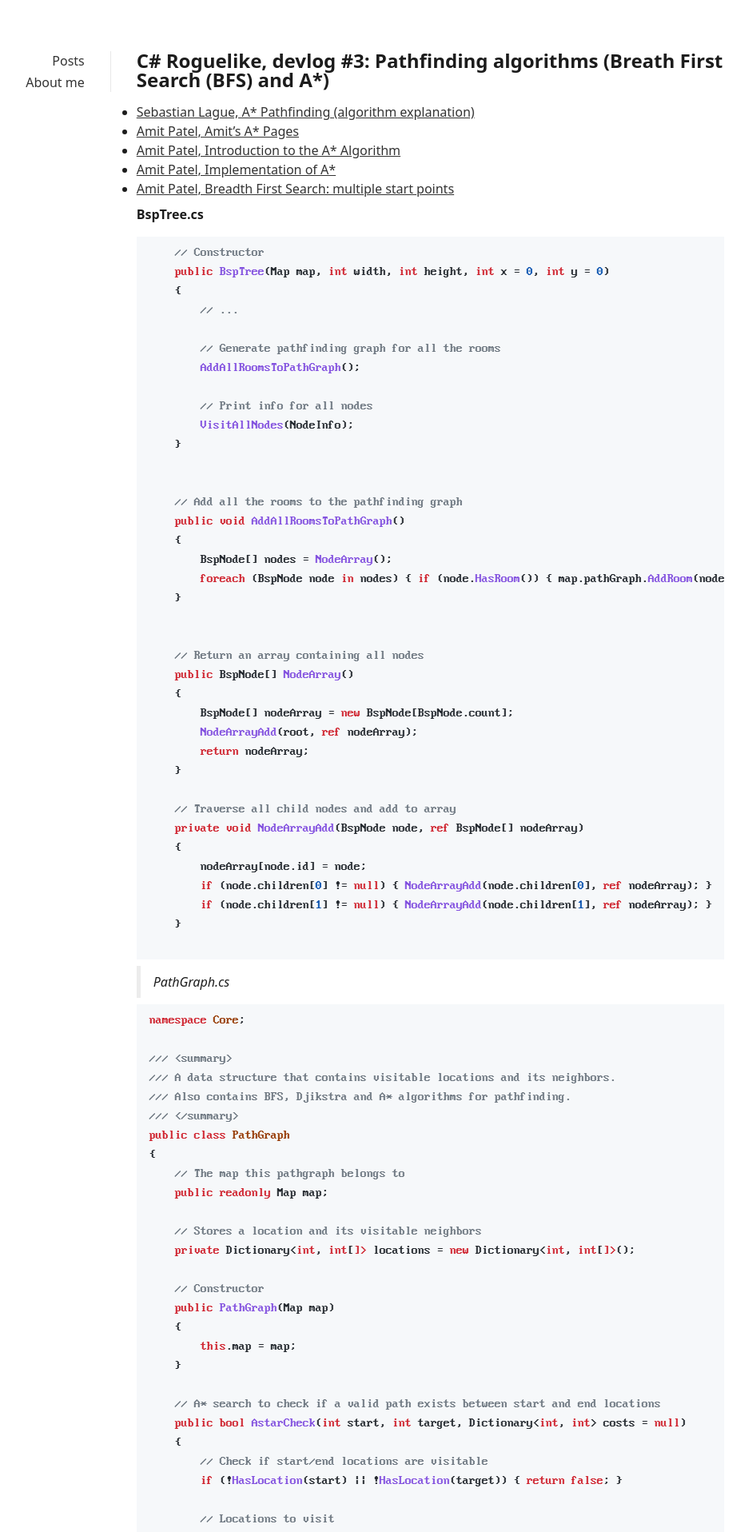
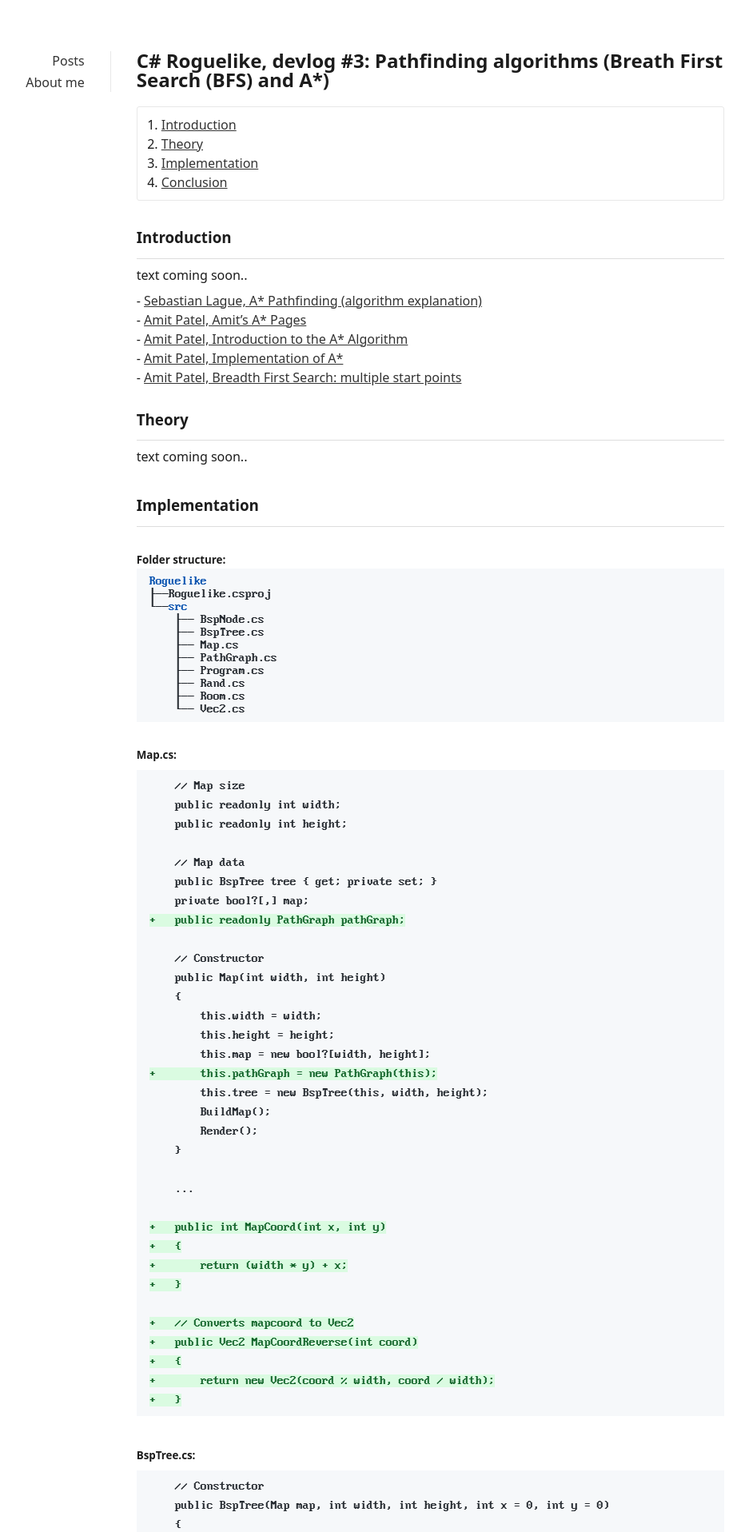
Before and after one commit to casper-borretzen/casper-borretzen.github.io, a Jekyll site: the page built from _posts/2024-06-07-roguelike-devlog3.md, in a window 1280 px wide. Shown: the top 1916 px of the page at 80% size, without its empty margins (182-1119 px from the left). Built offline with Jekyll 4.4.1, drawn with Linux system fonts in a browser that asks for light colours; some of the changed text lies outside the part shown.

Commit message:
working on devlog 3

````diff
--- a/_posts/2024-06-07-roguelike-devlog3.md
+++ b/_posts/2024-06-07-roguelike-devlog3.md
@@ -2,6 +2,11 @@
 layout: post
 title: "C# Roguelike, devlog #3: Pathfinding algorithms (Breath First Search (BFS) and A*)"
 ---
+
+### Introduction
+---
+
+text coming soon..
 
 - [Sebastian Lague, A* Pathfinding (algorithm explanation)](https://youtu.be/-L-WgKMFuhE){:target="_blank"}
 - [Amit Patel, Amit’s A* Pages](http://theory.stanford.edu/~amitp/GameProgramming/){:target="_blank"}
@@ -9,57 +14,137 @@
 - [Amit Patel, Implementation of A*](https://www.redblobgames.com/pathfinding/a-star/implementation.html){:target="_blank"}
 - [Amit Patel, Breadth First Search: multiple start points](https://www.redblobgames.com/pathfinding/distance-to-any/){:target="_blank"}
 
+### Theory
+---
 
-**BspTree.cs**
+text coming soon..
 
-```csharp
+### Implementation
+---
+
+{% include folder_tree.html root="Roguelike" content="Roguelike.csproj,src|BspNode.cs|BspTree.cs|Map.cs|PathGraph.cs|Program.cs|Rand.cs|Room.cs|Vec2.cs" %}
+
+<div class="block-title">Map.cs:</div>
+
+```diff
+    // Map size
+    public readonly int width;
+    public readonly int height;
+
+    // Map data
+    public BspTree tree { get; private set; }
+    private bool?[,] map;
++   public readonly PathGraph pathGraph;
+
+    // Constructor
+    public Map(int width, int height)
+    {
+        this.width = width;
+        this.height = height;
+        this.map = new bool?[width, height];
++       this.pathGraph = new PathGraph(this);
+        this.tree = new BspTree(this, width, height);
+        BuildMap();
+        Render();
+    }
+
+    ...
+
++   public int MapCoord(int x, int y)
++   {
++       return (width * y) + x;
++   }
+
++   // Converts mapcoord to Vec2
++   public Vec2 MapCoordReverse(int coord)
++   {
++       return new Vec2(coord % width, coord / width);
++   }
+```
+
+<div class="block-title">BspTree.cs:</div>
+
+```diff
     // Constructor
     public BspTree(Map map, int width, int height, int x = 0, int y = 0)
     {
-        // ...
+        this.id = count;
+        count++;
+        this.x = x;
+        this.y = y;
+        this.width = width;
+        this.height = height;
+        this.map = map;
 
-        // Generate pathfinding graph for all the rooms
-        AddAllRoomsToPathGraph();
+        // Generate all nodes and rooms
+        this.root = new BspNode(this, width, height);
+
++       // Generate pathfinding graph for all the rooms
++       AddAllRoomsToPathGraph();
 
         // Print info for all nodes
         VisitAllNodes(NodeInfo);
     }
 
 
-    // Add all the rooms to the pathfinding graph
-    public void AddAllRoomsToPathGraph()
++   // Add all the rooms to the pathfinding graph
++   public void AddAllRoomsToPathGraph()
++   {
++       BspNode[] nodes = NodeArray();
++       foreach (BspNode node in nodes) { if (node.HasRoom()) { map.pathGraph.AddRoom(node.room); }}
++   }
+
+
++   // Return an array containing all nodes
++   public BspNode[] NodeArray()
++   {
++       BspNode[] nodeArray = new BspNode[BspNode.count];
++       NodeArrayAdd(root, ref nodeArray);
++       return nodeArray;
++   }
++
++   // Traverse all child nodes and add to array
++   private void NodeArrayAdd(BspNode node, ref BspNode[] nodeArray)
++   {
++       nodeArray[node.id] = node;
++       if (node.children[0] != null) { NodeArrayAdd(node.children[0], ref nodeArray); }
++       if (node.children[1] != null) { NodeArrayAdd(node.children[1], ref nodeArray); }
++   }
+```
+
+<div class="block-title">Vec2.cs:</div>
+
+```csharp
+namespace Roguelike;
+
+/// <summary>
+/// Integer Vector 2.
+/// </summary>
+public class Vec2
+{
+    public int x { get; set; }
+    public int y { get; set; }
+
+    public Vec2(int x, int y)
     {
-        BspNode[] nodes = NodeArray();
-        foreach (BspNode node in nodes) { if (node.HasRoom()) { map.pathGraph.AddRoom(node.room); }}
+        this.x = x;
+        this.y = y;
     }
 
-
-    // Return an array containing all nodes
-    public BspNode[] NodeArray()
+    public static Vec2 operator +(Vec2 a, Vec2 b)
     {
-        BspNode[] nodeArray = new BspNode[BspNode.count];
-        NodeArrayAdd(root, ref nodeArray);
-        return nodeArray;
+        return new Vec2(a.x + b.x, a.y + b.y);
     }
-
-    // Traverse all child nodes and add to array
-    private void NodeArrayAdd(BspNode node, ref BspNode[] nodeArray)
-    {
-        nodeArray[node.id] = node;
-        if (node.children[0] != null) { NodeArrayAdd(node.children[0], ref nodeArray); }
-        if (node.children[1] != null) { NodeArrayAdd(node.children[1], ref nodeArray); }
-    }
-
+}
 ```
 
-> PathGraph.cs
+<div class="block-title">PathGraph.cs:</div>
 
 ```csharp
 namespace Core;
 
 /// <summary>
-/// A data structure that contains visitable locations and its neighbors.
-/// Also contains BFS, Djikstra and A* algorithms for pathfinding.
+/// A data structure that contains visitable locations and its neighbors and algorithms for pathfinding.
 /// </summary>
 public class PathGraph
 {
@@ -172,50 +257,6 @@
 
         // Target location not found
         return null;
-    }
-
-    // Dijkstra search to generate a map of weighted values to/from (depends if reverse is null or set) a list of start locations
-    public Dictionary<int, int> DijkstraMap(List<int> start, Dictionary<int, int> costs = null, int? reverse = null)
-    {
-        // Locations to visit
-        PriorityQueue<int, int> toVisit = new PriorityQueue<int, int>();
-
-        // Dictionary of all reached locations and the previously visited location
-        Dictionary<int, int> cameFrom = new Dictionary<int, int>();
-
-        // Dictionary of all reached locations and cost to get there
-        Dictionary<int, int> costSoFar = new Dictionary<int, int>();
-
-        // Add start locations
-        foreach (int location in start)
-        {
-            if (!HasLocation(location)) { return null; }
-            toVisit.Enqueue(location, 0);
-            cameFrom.Add(location, location);
-            costSoFar.Add(location, (reverse != null ? (int)(reverse) : 0));
-        }
-
-        // Start search
-        while (toVisit.Count > 0)
-        {
-            int current = toVisit.Dequeue();
-
-            // Search neighbors
-            foreach (int next in GetLocation(current))
-            {
-                int nextCost = (costs != null ? GetCost(costs, next, 1) : 1);
-                int newCost = (reverse != null ? costSoFar[current] - nextCost : costSoFar[current] + nextCost );
-                if (reverse != null ? (newCost > 0 && (!costSoFar.ContainsKey(next) || newCost > costSoFar[next])) : (!costSoFar.ContainsKey(next) || newCost < costSoFar[next]))
-                {
-                    toVisit.Enqueue(next, newCost);
-                    cameFrom[next] = current;
-                    costSoFar[next] = newCost;
-                }
-            }
-        }
-
-        // Return the map
-        return costSoFar;
     }
 
     // Breath First Search (BFS) to check if a valid path exists between start and end locations
@@ -406,12 +447,6 @@
         AddArea(room.x, room.y, room.width, room.height, room.area, modifyNeighbors);
     }
 
-    // Add all visitable locations from a room
-    public void AddCorridor(Corridor corridor, bool modifyNeighbors = false)
-    {
-        AddArea(corridor.x, corridor.y, corridor.width, corridor.height, corridor.area, modifyNeighbors);
-    }
-
     // Add all visitable locations from an area
     public void AddArea(int worldX, int worldY, int width, int height, bool?[,] area, bool modifyNeighbors = false)
     {
@@ -497,3 +531,82 @@
     }
 };
 ```
+
+### Conclusion
+---
+
+We can temporarily modify *Map.cs* and *PathGraph.cs* a bit to test if the pathfinding algorithms work:
+
+<div class="block-title">Map.cs:</div>
+
+```diff
+    // Map size
+    public readonly int width;
+    public readonly int height;
+
+    // Map data
+    public BspTree tree { get; private set; }
+-   private bool?[,] map;
++   public bool?[,] map;
+    public readonly PathGraph pathGraph;
+
+    // Constructor
+    public Map(int width, int height)
+    {
+        this.width = width;
+        this.height = height;
+        this.map = new bool?[width, height];
+        this.pathGraph = new PathGraph(this);
+        this.tree = new BspTree(this, width, height);
+        BuildMap();
++       // Pathfinding test
++       // (96 * y) + x position of start and target position in pathfinding test
++       if (pathGraph.BfsCheck((96*5) + 10, (96*10) + 20)) { Console.WriteLine("PATH FOUND!"); } else { Console.WriteLine("PATH NOT FOUND!"); }
+        Render();
+    }
+```
+
+<div class="block-title">PathGraph.cs:</div>
+
+```diff
+    // Breath First Search (BFS) to check if a valid path exists between start and end locations
+    public bool BfsCheck(int start, int target)
+    {
+        // Check if start/end locations are visitable
+        if (!HasLocation(start) || !HasLocation(target)) { return false; }
+
+        // Locations to visit
+        Queue<int> toVisit = new Queue<int>();
+        toVisit.Enqueue(start);
+
+        // Dictionary of all reached locations and the previously visited location
+        Dictionary<int, int> cameFrom = new Dictionary<int, int>();
+        cameFrom.Add(start, start);
+
+        // Start search
+        while (toVisit.Count > 0)
+        {
+            int current = toVisit.Dequeue();
+
++           // Render searched locations as wall (for testing)
++           Vec2 pos = map.MapCoordReverse(current);
++           map.map[pos.x, pos.y] = false;
+
+            // Target found
+            if (current == target) { return true; }
+
+            // Search neighbors
+            foreach (int next in GetLocation(current))
+            {
+                if (!cameFrom.ContainsKey(next)) {
+                    toVisit.Enqueue(next);
+                    cameFrom.Add(next, current);
+                }
+            }
+        }
+```
+{% include bash_command.html bash_command="dotnet run" bash_dir="~/Roguelike" %}
+
+[![screenshot](/img/screenshot_2024-06-08-024146.png)](/img/screenshot_2024-06-08-024146.png)
+
+Download the source code: [roguelike-devlog3.zip](/files/roguelike-devlog3.zip)
--- a/_sass/_main.scss
+++ b/_sass/_main.scss
@@ -243,3 +243,8 @@
 	margin-top: 2rem;
 	font-weight: bold;
 }
+
+ul {
+	list-style-position: inside;
+	list-style-type: "⁃ ";
+}
````
Also changed, not shown: other parts of _posts/2024-06-07-roguelike-devlog3.md (+1 -2 lines), _posts/2024-06-06-roguelike-devlog2.md (+1 -1 lines), _posts/2024-06-07-roguelike-devlog4.md (+15 -0 lines), _posts/2024-06-07-roguelike-devlog5.md (+42 -0 lines), img/screenshot_2024-06-08-024146.png (added), 1 other file.
